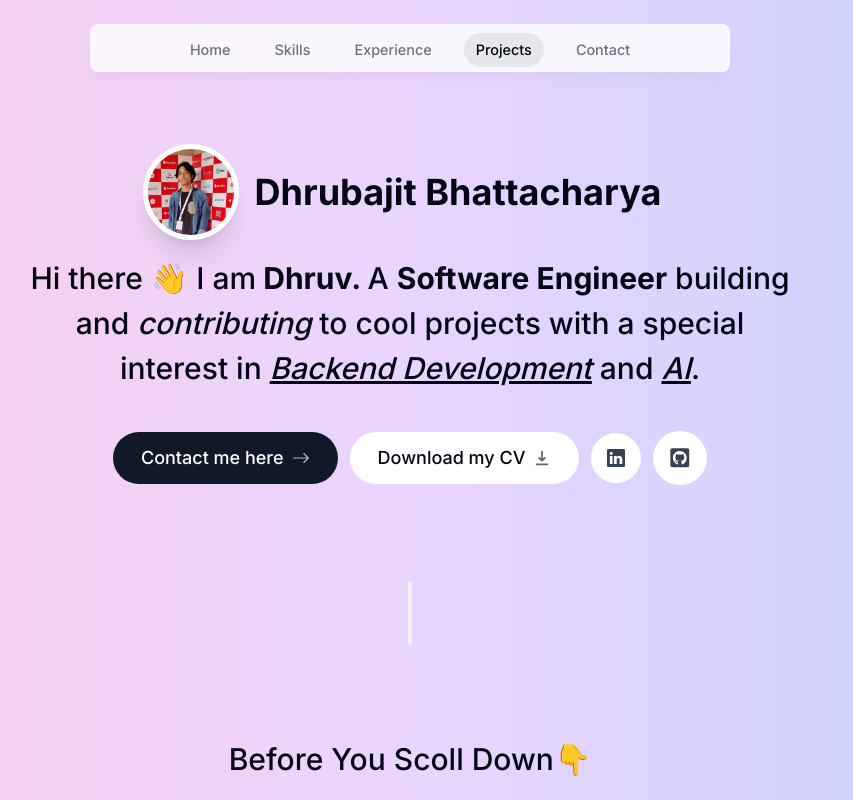
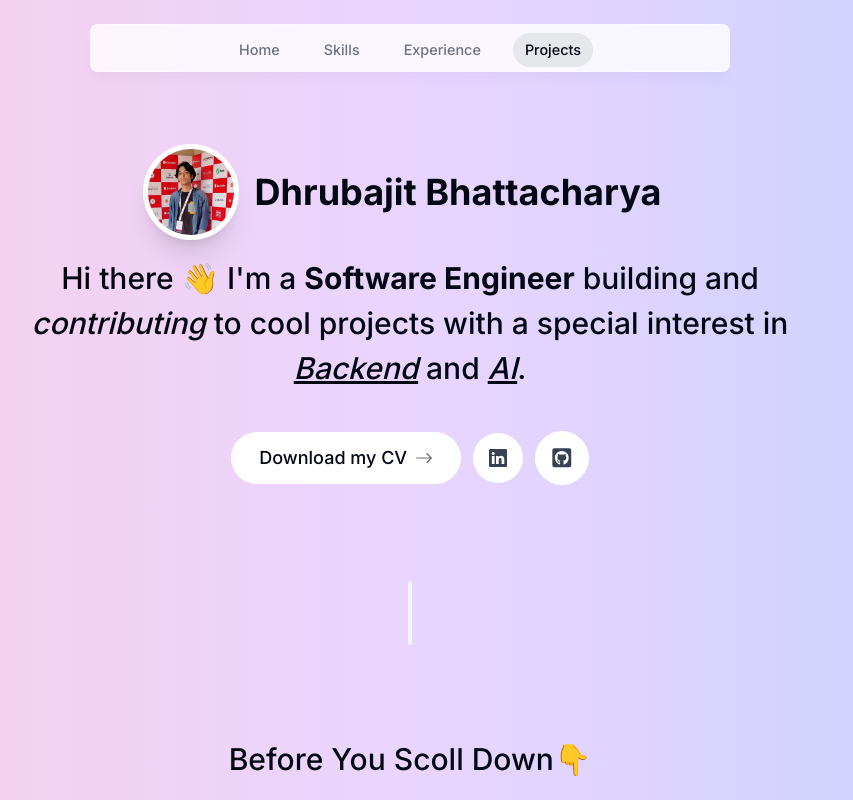
Before and after one commit to dhrubajitbhattacharji/portfoliov2, a Next.js app: page / in a window 1280 px wide. Shown: the top 800 px of the page, without its empty margins (230-1083 px from the left). Built offline with nearby package versions, Linux system fonts and the light colour scheme.

Commit message:
download feature added

```diff
--- a/app/layout.tsx
+++ b/app/layout.tsx
@@ -2,6 +2,7 @@ import Header from "@/components/header";
 import "./globals.css";
 import { Inter } from "next/font/google";
 import ActiveSectionContextProvider from "@/context/active-section-context";
+import Footer from "@/components/footer";
 
 const inter = Inter({ subsets: ["latin"] });
 
@@ -23,6 +24,7 @@ export default function RootLayout({
         <ActiveSectionContextProvider>
           <Header />
           {children}
+          <Footer/>
         </ActiveSectionContextProvider>
 
       </body>
--- a/components/aboutText.tsx
+++ b/components/aboutText.tsx
@@ -54,7 +54,7 @@ export default function AboutText() {
 
       <p>
         <span className="">If you have any queries, or want to hire me kindly drop a mail at</span>{" "}
-        <span className="italic">dhrubajitbhattacharji@gmail.com</span> ✌️
+        <span className="italic font-medium">dhrubajitbhattacharji@gmail.com</span> ✌️
       </p>
     </motion.section>
   );
--- a/components/bio.tsx
+++ b/components/bio.tsx
@@ -2,9 +2,7 @@
 import Image from "next/image";
 import React from "react";
 import { motion } from "framer-motion";
-import Link from "next/link";
 import { BsArrowRight, BsLinkedin } from "react-icons/bs";
-import { HiDownload } from "react-icons/hi";
 import { FaGithubSquare } from "react-icons/fa";
 import pfp from "@/public/pfpic2.jpg"
 import { useSectionInView } from "@/lib/hooks";
@@ -49,11 +47,10 @@ export default function Bio() {
         initial={{ opacity: 0, y: 100 }}
         animate={{ opacity: 1, y: 0 }}
       >
-        Hi there 👋 I am
-        <span className="font-bold"> Dhruv. </span> A{" "}
+        Hi there 👋 I&apos;m a{" "}
         <span className="font-bold">Software Engineer</span> building and{" "}
         <span className="italic">contributing</span> to cool projects with a special interest in{" "}
-        <span className="underline italic"> Backend Development</span> and{" "}
+        <span className="underline italic"> Backend</span> and{" "}
         <span className="underline italic">AI</span>.
       </motion.h1>
 
@@ -65,25 +62,13 @@ export default function Bio() {
           delay: 0.1,
         }}
       >
-        <Link
-          href="#contact"
-          className="group bg-gray-900 text-white px-7 py-3 flex items-center gap-2 rounded-full outline-none focus:scale-110 hover:scale-110 hover:bg-gray-950 active:scale-105 transition"
-        //   onClick={() => {
-        //     setActiveSection("Contact");
-        //     setTimeOfLastClick(Date.now());
-        //   }}
-        >
-          Contact me here{" "}
-          <BsArrowRight className="opacity-70 group-hover:translate-x-1 transition" />
-        </Link>
-
         <a
           className="group !bg-white px-7 py-3 flex items-center gap-2 rounded-full outline-none focus:scale-110 hover:scale-110 active:scale-105 transition cursor-pointer borderBlack dark:bg-white/10"
           href="/CV.pdf"
           download
         >
           Download my CV{" "}
-          <HiDownload className="opacity-60 group-hover:translate-y-1 transition" />
+          <BsArrowRight className="opacity-60 group-hover:translate-y-1 transition" />
         </a>
 
         <a
--- a/components/experience.tsx
+++ b/components/experience.tsx
@@ -21,11 +21,11 @@ export default function Experience() {
       <SectionHeading>Experience 💼</SectionHeading>
       <p className="mb-3">
         I currently(2022 - June, 2024) work as a FullStack Developement Intern at{" "}
-        <Link href="https://www.geogo.in/"><span className="font-medium underline">Geogo Techsolutions</span></Link>.
+        <Link target="_blank" href="https://www.geogo.in/"><span className="font-medium underline">Geogo Techsolutions</span></Link>.
         I have been working with <span className="italic font-medium">ReactJs</span> for more than a year now.{" "}
         I have hands-on experience with backend Technologies like <span className="font-medium">NodeJs</span>{" "}
         , <span className="font-medium">Express</span>, <span className="font-medium">MongoDb</span> and <span className="font-medium">Postgres</span>{". "}
-       Also currently(2020 - June, 2024) a CS Engineering student at <Link href="https://www.skf.edu.in/"><span className="underline font-medium">Supreme Knowledge Foundation Group of Institutions</span></Link>{" "}
+       Also currently(2020 - June, 2024) a CS Engineering student at <Link target="_blank" href="https://www.skf.edu.in/"><span className="underline font-medium">Supreme Knowledge Foundation Group of Institutions</span></Link>{" "}
       </p>
     </motion.section>
   );
--- /dev/null
+++ b/components/footer.tsx
@@ -0,0 +1,10 @@
+import React from "react";
+
+export default function Footer() {
+  return (
+    <footer className="mb-10 px-4 text-center">
+      <p className="text-ls">
+         &copy; Dhrubajit Bhattacharya, 2024. Made with ❤️ using NextJS 14 and Framer Motion. Thank you for visiting.</p>
+    </footer>
+  );
+}
--- a/lib/data.ts
+++ b/lib/data.ts
@@ -24,11 +24,6 @@ export const links = [
   {
     name: "Projects",
     hash: "#projects",
-  },
-
-  {
-    name: "Contact",
-    hash: "#contact",
   },
 ] as const;
 
```
Also changed, not shown: components/projects.tsx (indentation only), 1 other file (tests, documents, lock files or other folders).
